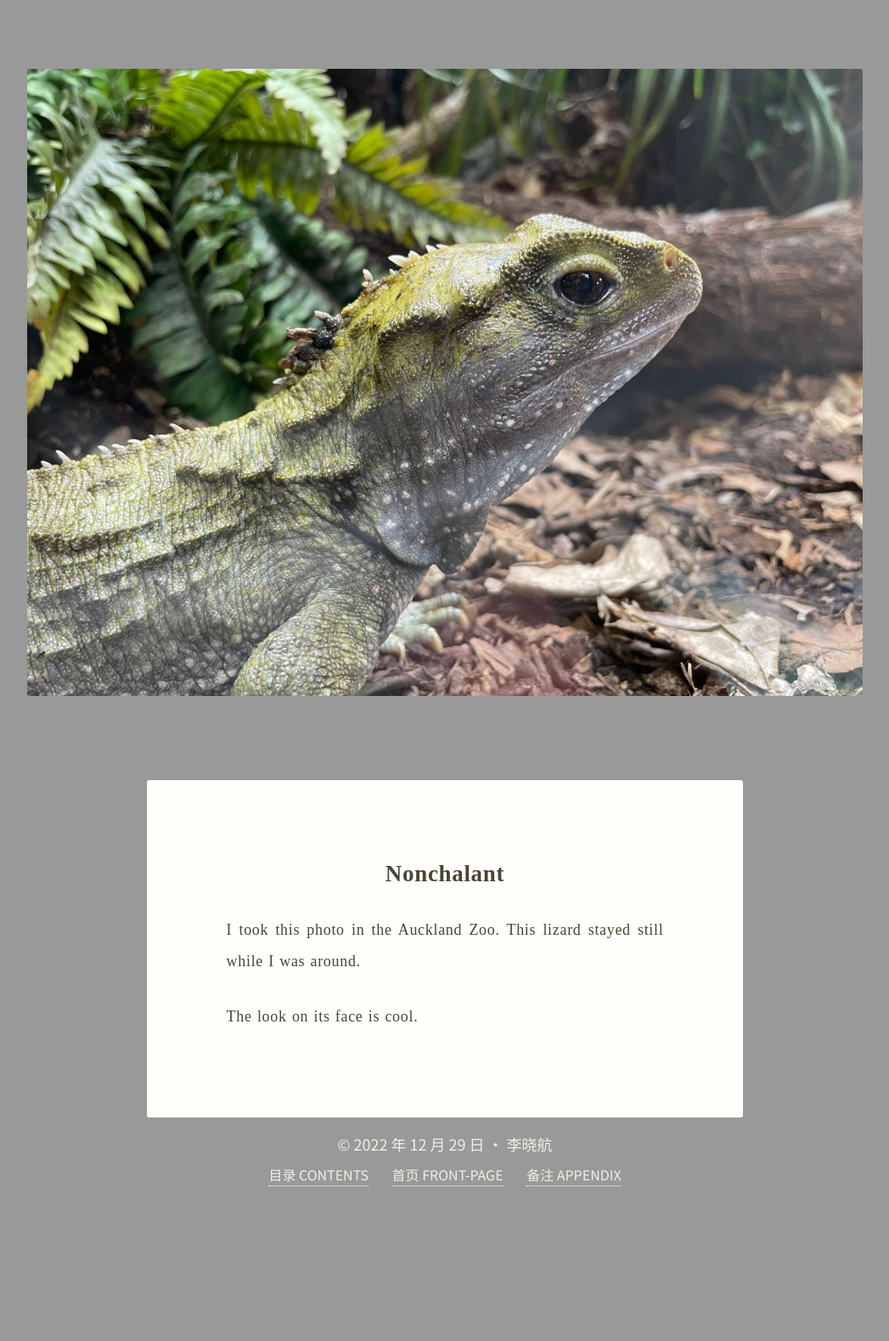
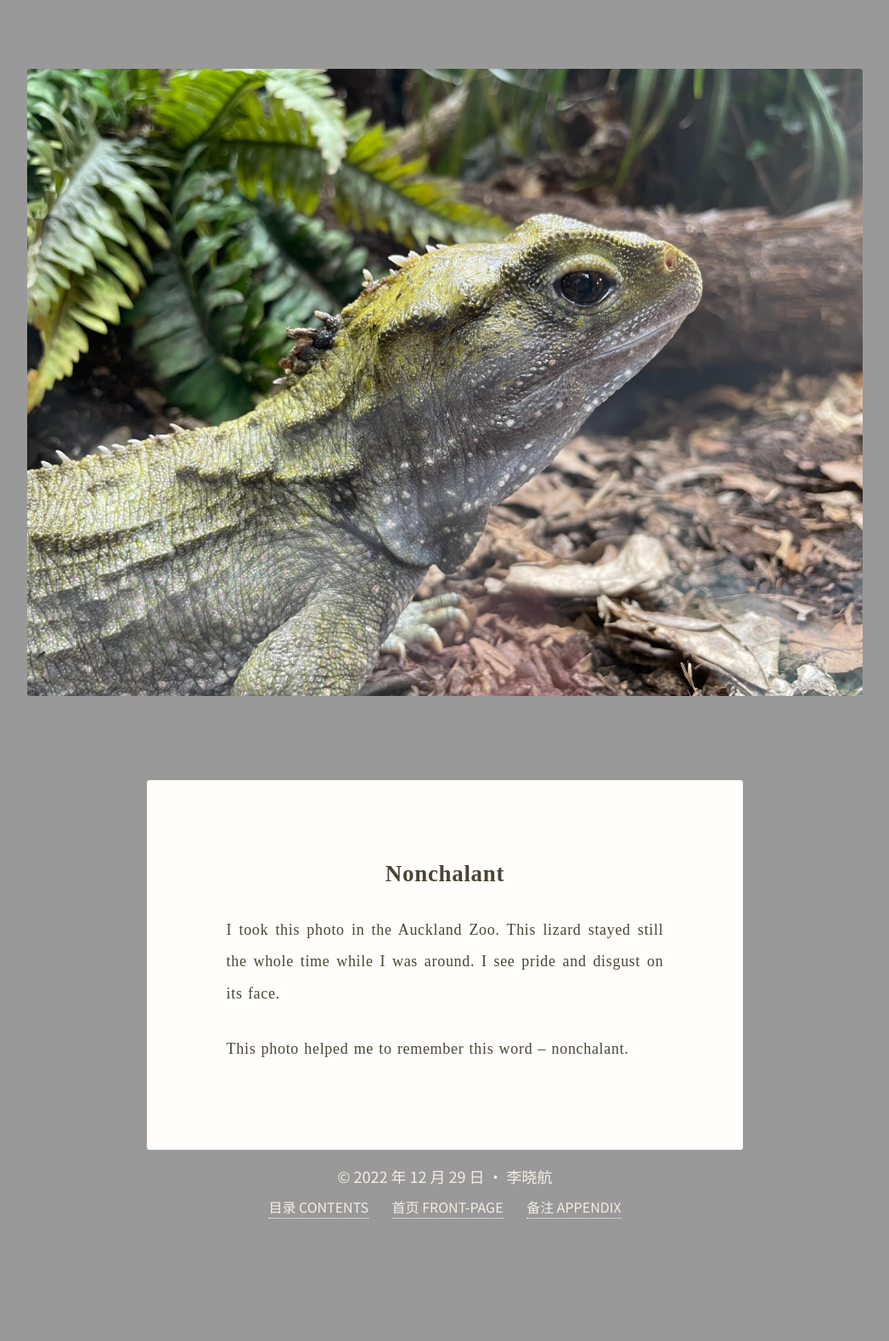
Before and after one commit to shon-li/shon-li.github.io, a Jekyll site: the page built from _posts/2022-12-29-nonchalant.md, in a window 1280 px wide. Shown: the whole page at 85% size, without its empty margins (116-1163 px from the left). Built offline with Jekyll 4.4.1, drawn with Linux system fonts in a browser that asks for light colours; before the commit the page ends 1540 px from its top, so only the background shows below that.

```diff
--- a/_posts/2022-12-29-nonchalant.md
+++ b/_posts/2022-12-29-nonchalant.md
@@ -4,6 +4,6 @@ date: 2022-12-29
 title: Nonchalant
 figure: <img src="/assets/img/nonchalant.jpeg" alt="A nonchalant looking lizard in a container.">
 ---
-I took this photo in the Auckland Zoo. This lizard stayed still while I was around.
+I took this photo in the Auckland Zoo. This lizard stayed still the whole time while I was around. I see pride and disgust on its face.
 
-The look on its face is cool.
+This photo helped me to remember this word – nonchalant.
```
Also changed, not shown: _posts/2021-06-30-mist.md (added, +9 -0 lines), readme.md, 6 other files.
